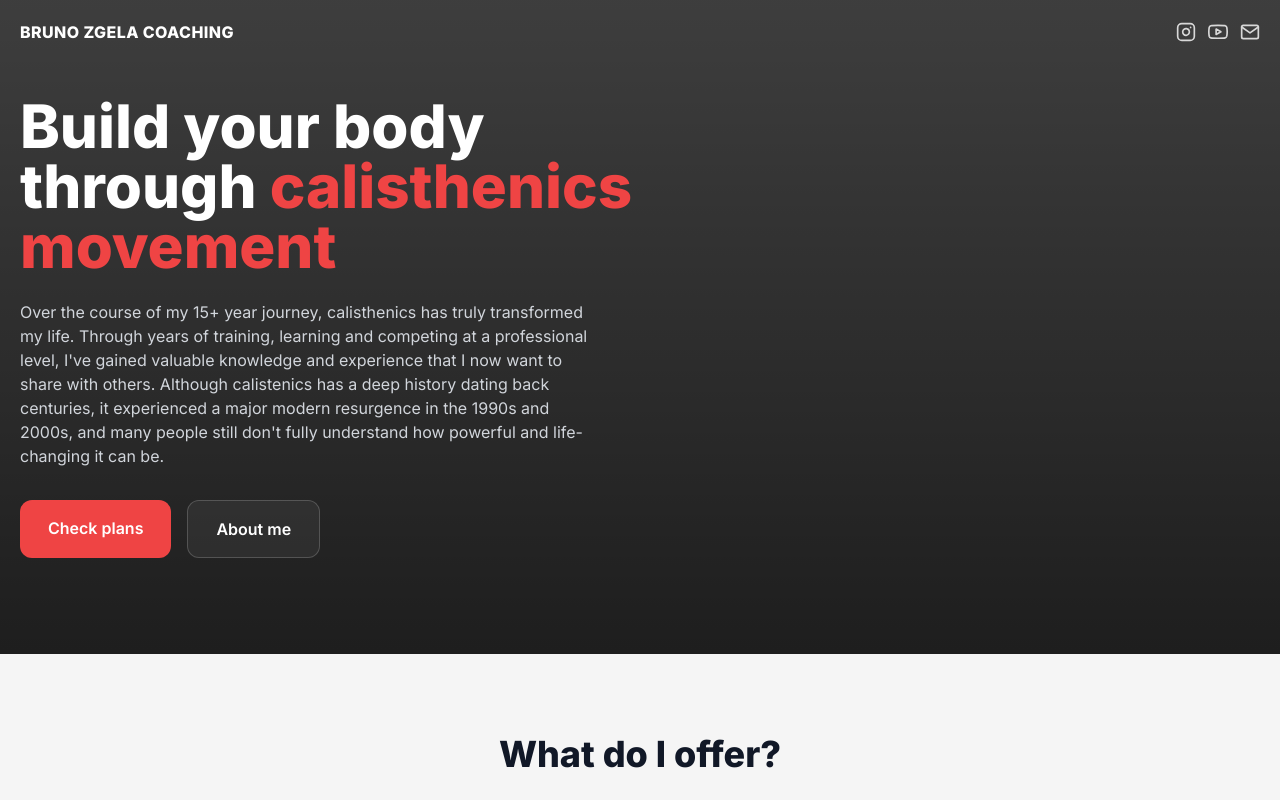
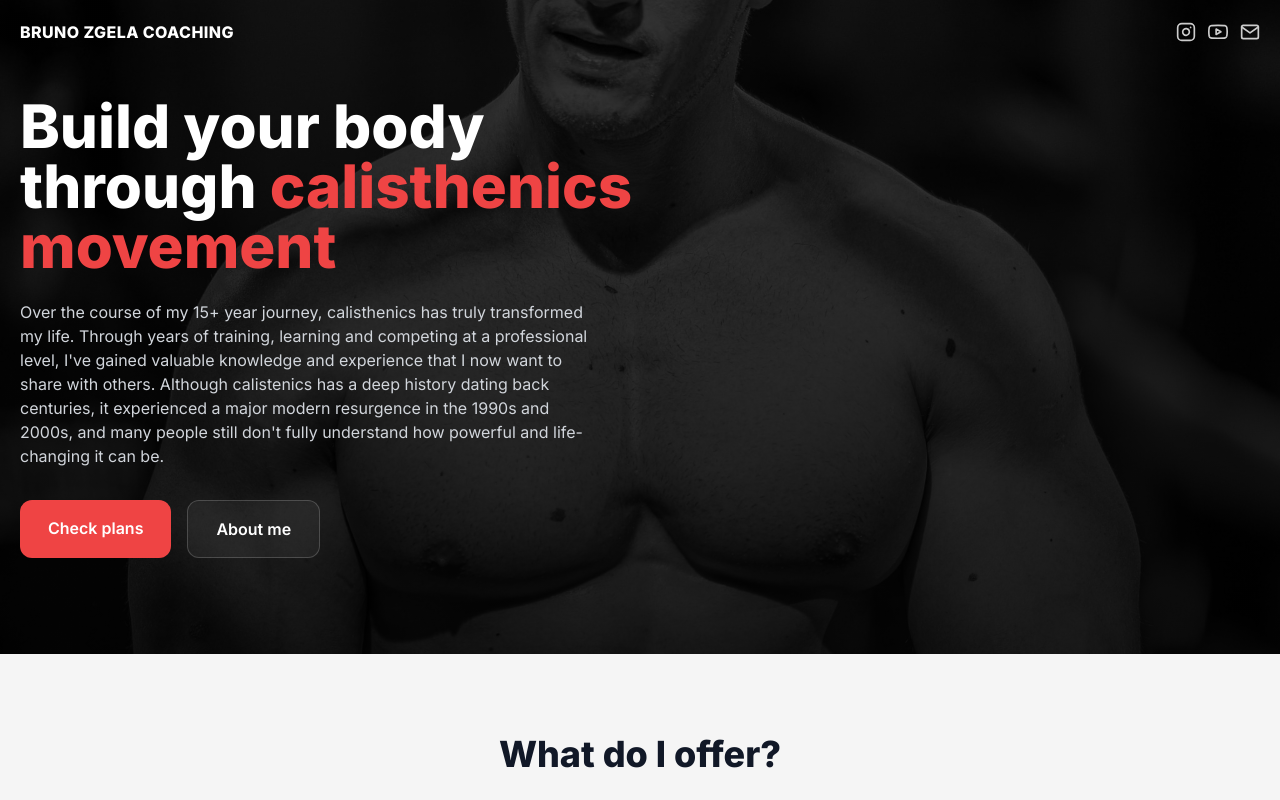
Before and after one commit to Shtantzer/fitness-app, a plain HTML site: page index.html in a window 1280 px wide. Shown: the top 800 px of the page. Drawn offline with nearby package versions, Linux system fonts and the light colour scheme.

Commit message:
Update background image path in index.html

```diff
--- a/index.html
+++ b/index.html
@@ -28,7 +28,7 @@
           rgba(0,0,0,0.75),
           rgba(0,0,0,0.88)
         ),
-        url('img.jpeg');
+        url('folder/img.jpeg');
       background-size: cover;
       background-position: center;
     }
```
